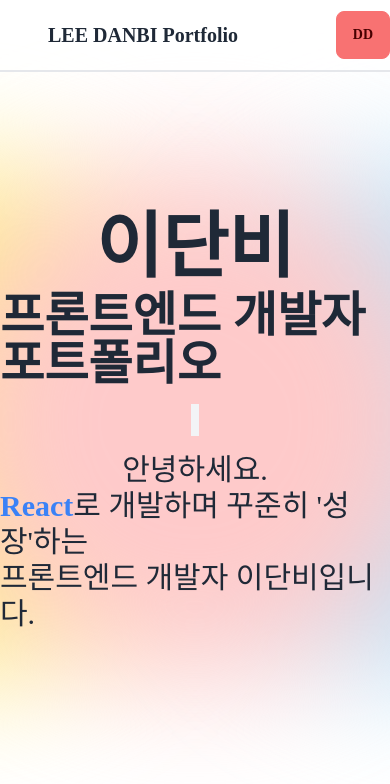
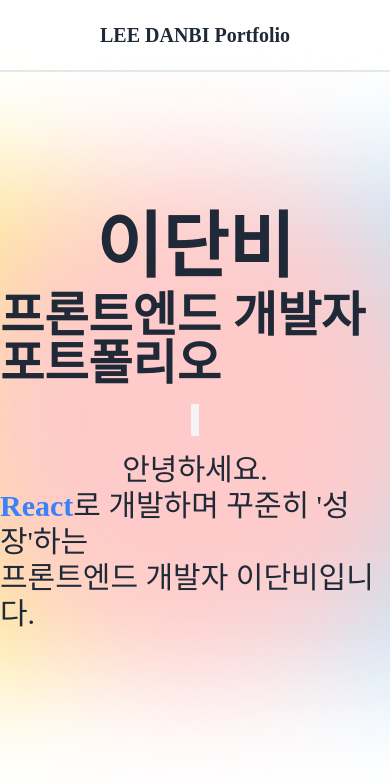
Before and after one commit to bidanee/portfolio, a Next.js app: page / in a window 390 px wide. Shown: the top 784 px of the page. Built offline with nearby package versions, Linux system fonts and the light colour scheme; a small style sheet from the web is missing.

Commit message:
header-css 수정

```diff
--- a/src/app/components/Header.tsx
+++ b/src/app/components/Header.tsx
@@ -5,9 +5,12 @@ import { links } from "../datas/data";
 
 const Header = () => {
   return (
-    <HeaderTag>
-      <Container>
-        <a href="/" className="ml-[3rem] text-xl font-black">
+    <header className="z-[999] relative w-full">
+      <div className="fixed top-0 h-[4.5rem] w-full flex justify-between items-center border-b-2 border-b-inherit  bg-white bg-opacity-50">
+        <a
+          href="/"
+          className="w-screen flex justify-center sm:ml-[3rem]  text-xl font-black"
+        >
           LEE DANBI Portfolio
         </a>
         <nav className="hidden md:block">
@@ -24,19 +27,16 @@ const Header = () => {
             ))}
           </ul>
         </nav>
-        <div className="btn btn-error md:hidden ">dd</div>
-      </Container>
-    </HeaderTag>
+        <div className="btn btn-error hidden sm:flex sm:mr-[2rem] md:hidden">
+          dd
+        </div>
+      </div>
+    </header>
   );
 };
 
 export default Header;
 
-const HeaderTag = tw.header`
-  z-[999]
-  relative
+const Container = tw.div`
 
 `;
-const Container = tw.div`
- fixed top-0 h-[4.5rem] w-full flex justify-between items-center border-b-2 border-b-inherit  bg-white bg-opacity-50
-`;
```
